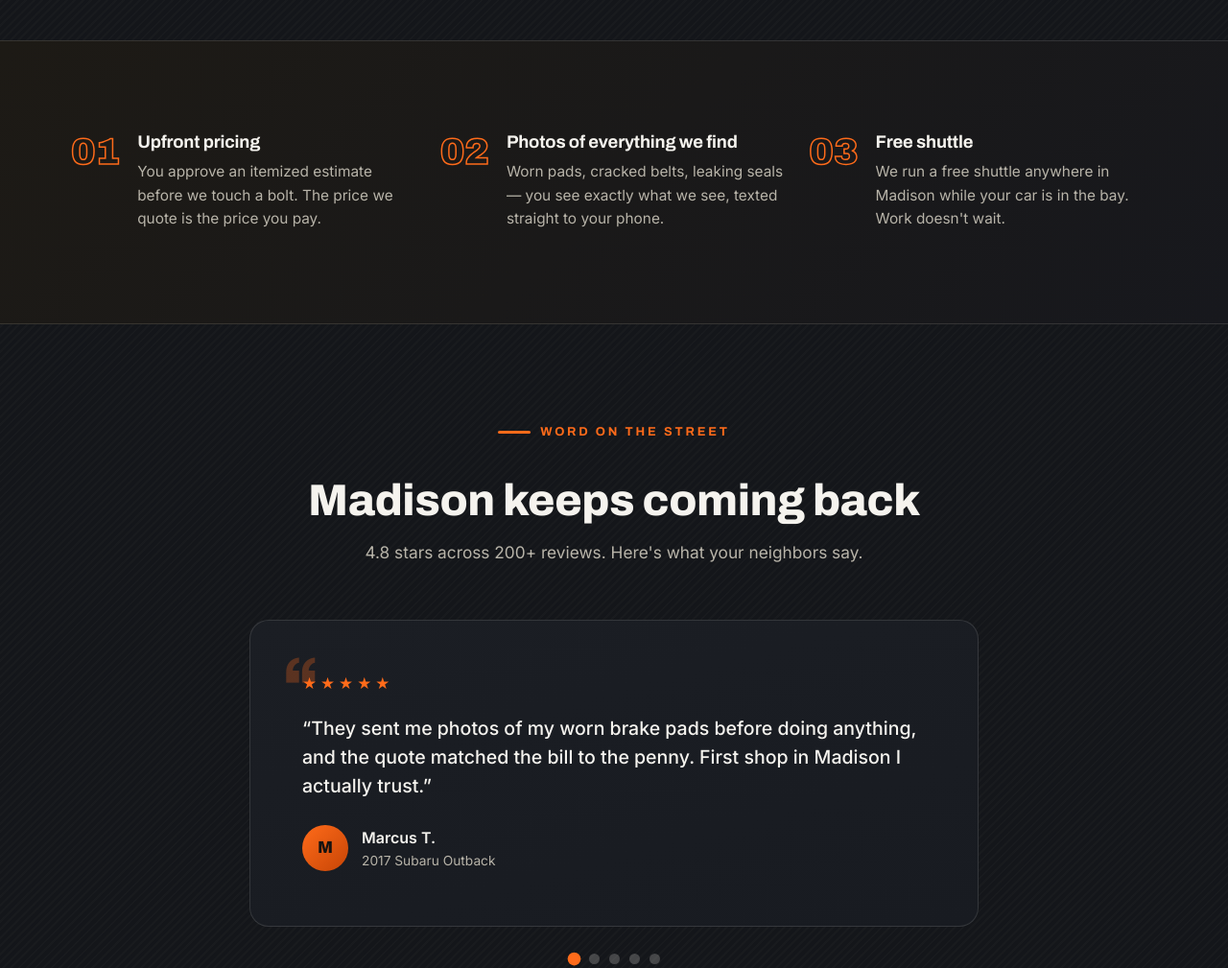
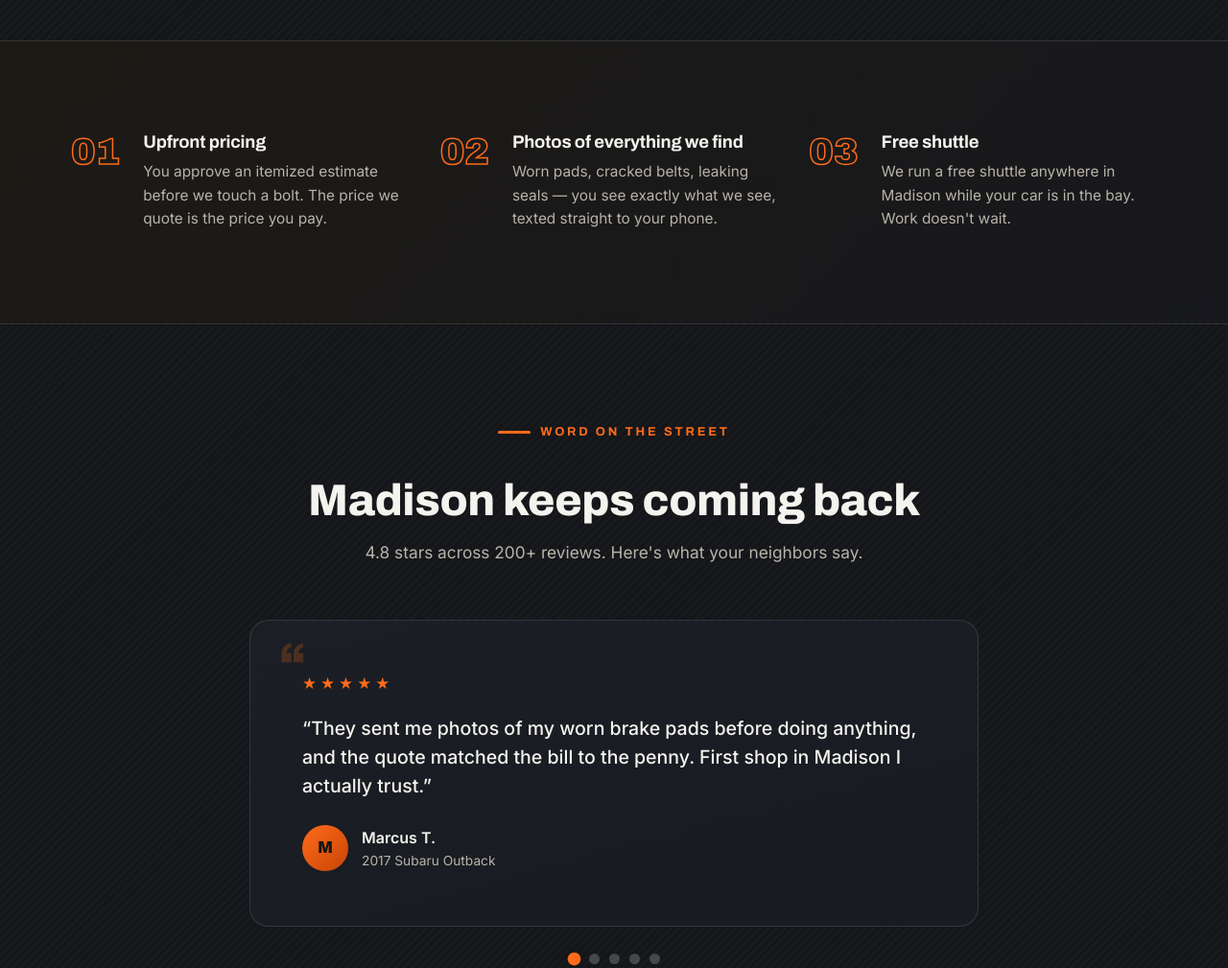
Before and after one commit to rahulshahepic/website-samples, a plain HTML site: page park-street-garage/index.html in a window 1280 px wide. Shown: the part 2040-3049 px from the top of the page at 96% size. Drawn offline with Linux system fonts and the light colour scheme.

Commit message:
Fix gauge card nits: quote glyph overlap, section pacing, numeral spacing

```diff
--- a/park-street-garage/index.html
+++ b/park-street-garage/index.html
@@ -119,15 +119,16 @@ section{padding:96px 0;position:relative}
 /* ---------- Why us ---------- */
 .strip{background:linear-gradient(135deg,#1d1a15,#17181d);border-top:1px solid var(--line);border-bottom:1px solid var(--line)}
 .why-grid{display:grid;grid-template-columns:repeat(3,1fr);gap:22px}
-.why{display:flex;gap:18px;align-items:flex-start}
+.why{display:flex;gap:24px;align-items:flex-start}
 .why .num{font-family:var(--font-head);font-weight:900;font-size:2.4rem;color:transparent;-webkit-text-stroke:1.5px var(--accent);line-height:1;flex:none}
 .why h3{font-size:1.15rem;margin-bottom:8px}
 .why p{color:var(--muted);font-size:.96rem}
 
 /* ---------- Reviews ---------- */
 .reviews-shell{max-width:760px;margin:0 auto;position:relative}
+#reviews{padding-bottom:64px}
 .review-card{background:linear-gradient(165deg,var(--bg-2),#181b21);border:1px solid var(--line);border-radius:20px;padding:52px 54px;min-height:320px;position:relative}
-.review-card .q{position:absolute;top:28px;left:34px;font-family:var(--font-head);font-size:4.5rem;font-weight:900;color:var(--accent);opacity:.28;line-height:1}
+.review-card .q{position:absolute;top:16px;left:30px;font-family:var(--font-head);font-size:3.4rem;font-weight:900;color:var(--accent);opacity:.22;line-height:1}
 .review-card .stars{font-size:1.05rem;margin-bottom:18px;letter-spacing:4px}
 .review-card blockquote{font-size:1.22rem;line-height:1.55;font-weight:500;margin-bottom:26px}
 .review-card .who{display:flex;align-items:center;gap:14px}
```
